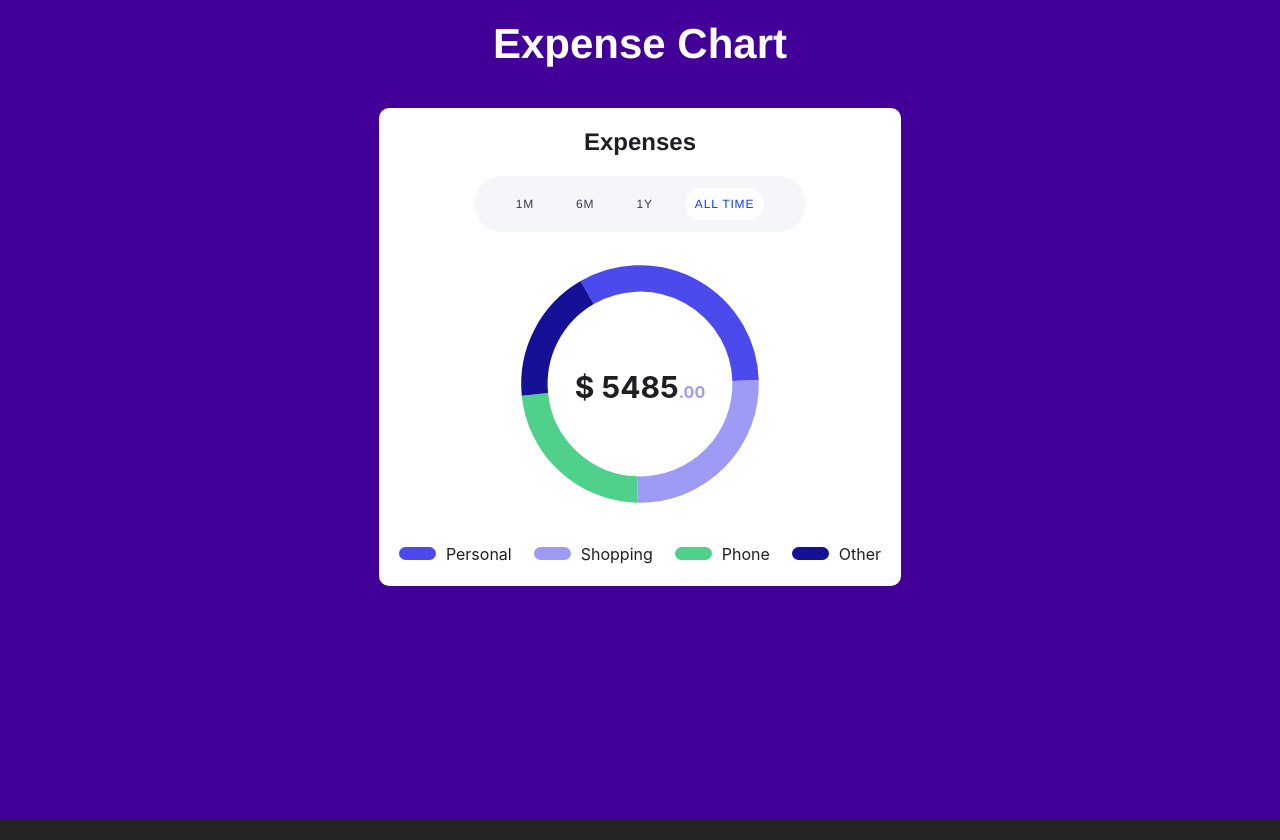
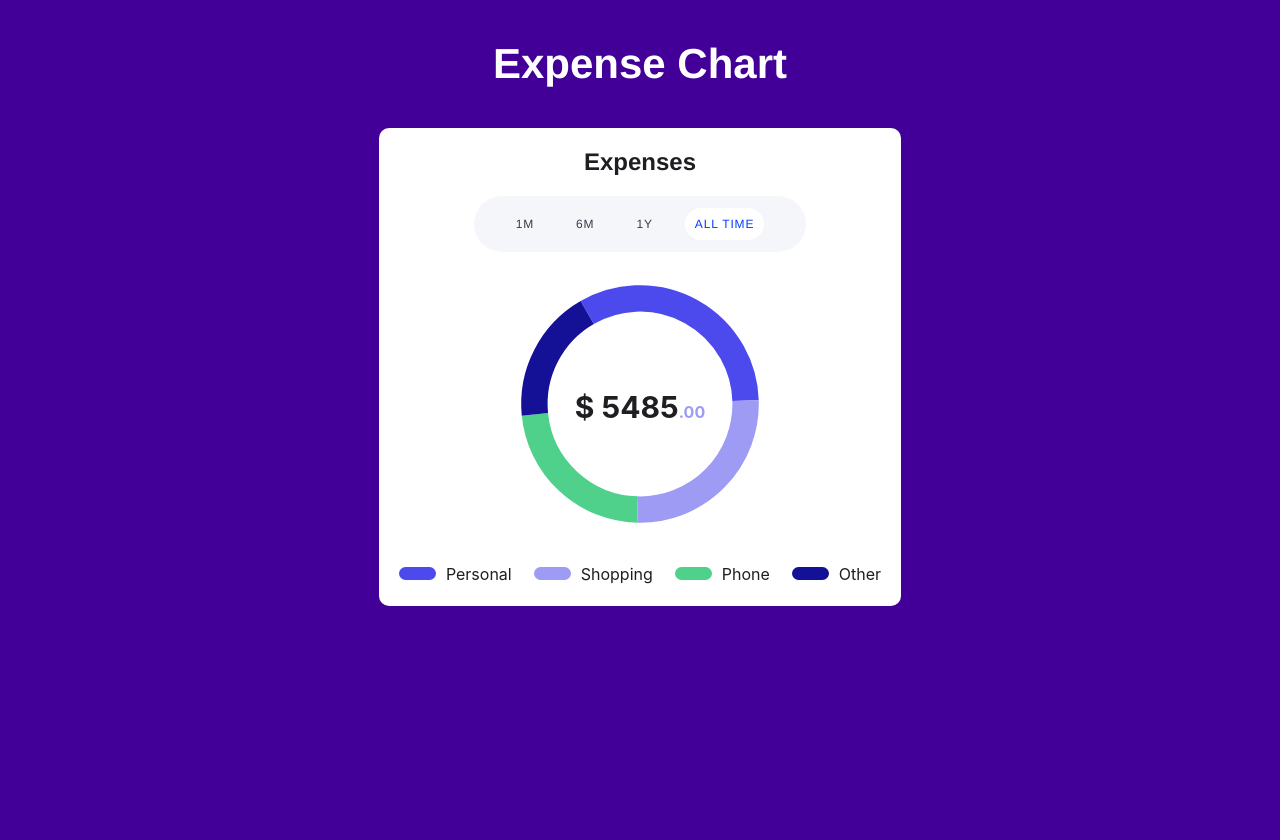
Before and after one commit to Springhawk27/expense-chart-react, a React (Vite) app: page / in a window 1280 px wide. Built offline with nearby package versions, Linux system fonts and the light colour scheme.

Commit message:
minor changes

```diff
--- a/src/App.scss
+++ b/src/App.scss
@@ -1,4 +1,5 @@
 $primary-color: #430099;
+$neutral-white: #ffffff;
 
 .app {
   height: 100vh;
@@ -7,12 +8,11 @@ $primary-color: #430099;
   padding: 0;
   display: flex;
   flex-direction: column;
-  // justify-content: center;
   align-items: center;
-  padding-top: 20px;
+  padding-top: 40px;
 
   h1 {
-    color: #fff;
+    color: $neutral-white;
     text-align: center;
     font-family: Helvetica Neue;
     font-size: 42px;
```
